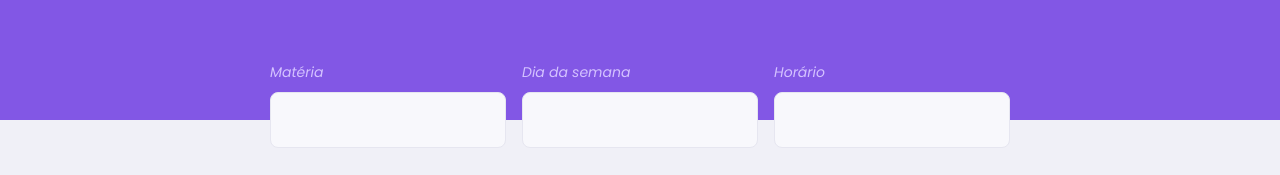
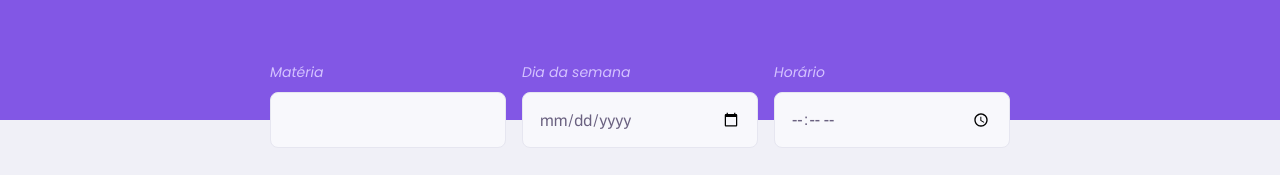
Before and after one commit to pbruny/nlw-02, a React (Create React App) app: page /study in a window 1280 px wide. Shown: the part 220-395 px from the top of the page. Built offline with nearby package versions, Linux system fonts and the light colour scheme.

Commit message:
Add Input component and set up in TeacherList

```diff
--- /dev/null
+++ b/src/components/Input/index.tsx
@@ -0,0 +1,19 @@
+import React, { InputHTMLAttributes } from "react"
+
+import * as S from './styles'
+
+interface IInputProps extends InputHTMLAttributes<HTMLInputElement> {
+  name: string
+  label: string
+}
+
+const Input: React.FC<IInputProps> = ({ name, label, ...rest }) => {
+  return (
+    <S.InputBlock>
+      <label htmlFor={name}>{label}</label>
+      <input type="text" id={name} {...rest} />
+    </S.InputBlock>
+  )
+}
+
+export default Input
--- /dev/null
+++ b/src/components/Input/styles.ts
@@ -0,0 +1,43 @@
+import styled from "styled-components"
+
+export const InputBlock = styled.div`
+  position: relative;
+
+  label {
+    font-size: 1.4rem;
+  }
+
+  input {
+    width: 100%;
+    height: 5.6rem;
+    margin-top: 0.8rem;
+    border-radius: 0.8rem;
+    background: var(--color-input-background);
+    border: 1px solid var(--color-line-in-white);
+    outline: 0;
+    padding: 0 1.6rem;
+    font: 1.6rem Archivo;
+  }
+
+  & + & {
+    margin-top: 1.4rem;
+  }
+
+  &:focus-within::after {
+    width: calc(100% - 3.2rem);
+    content: "";
+    height: 2px;
+    background: var(--color-primary-light);
+    position: absolute;
+    left: 1.6rem;
+    right: 1.6rem;
+    bottom: 0;
+  }
+
+  @media (min-width: 700px) {
+
+    & + & {
+      margin: 0;
+    }
+  }
+`
--- a/src/pages/TeacherList/index.tsx
+++ b/src/pages/TeacherList/index.tsx
@@ -2,26 +2,16 @@ import React from "react"
 import * as S from "./styles"
 import PageHeader from "../../components/PageHeader"
 import TeacherCard from "../../components/TeacherCard"
+import Input from "../../components/Input"
 
 function TeacherList() {
   return (
     <S.pageTeacherList>
       <PageHeader title="Estes são os proffys disponíveis.">
         <S.formTeacher>
-          <div className="input-block">
-            <label htmlFor="subject">Matéria</label>
-            <input type="text" id="subject" />
-          </div>
-
-          <div className="input-block">
-            <label htmlFor="week_day">Dia da semana</label>
-            <input type="text" id="week_day" />
-          </div>
-
-          <div className="input-block">
-            <label htmlFor="time">Horário</label>
-            <input type="text" id="time" />
-          </div>
+          <Input name="subject" label="Matéria" />
+          <Input name="week_day" label="Dia da semana" type="date" />
+          <Input name="time" label="Horário" type="time" />
         </S.formTeacher>
       </PageHeader>
 
--- a/src/pages/TeacherList/styles.ts
+++ b/src/pages/TeacherList/styles.ts
@@ -12,41 +12,6 @@ export const formTeacher = styled.form`
     color: var(--color-text-in-primary);
   }
 
-  .input-block {
-    position: relative;
-
-    label {
-      font-size: 1.4rem;
-    }
-
-    input {
-      width: 100%;
-      height: 5.6rem;
-      margin-top: 0.8rem;
-      border-radius: 0.8rem;
-      background: var(--color-input-background);
-      border: 1px solid var(--color-line-in-white);
-      outline: 0;
-      padding: 0 1.6rem;
-      font: 1.6rem Archivo;
-    }
-  }
-
-  .input-block + .input-block {
-    margin-top: 1.4rem;
-  }
-
-  .input-block:focus-within::after {
-    width: calc(100% - 3.2rem);
-    content: "";
-    height: 2px;
-    background: var(--color-primary-light);
-    position: absolute;
-    left: 1.6rem;
-    right: 1.6rem;
-    bottom: 0;
-  }
-
   @media (min-width: 700px) {
     display: grid;
     grid-template-columns: repeat(3, 1fr);
```
